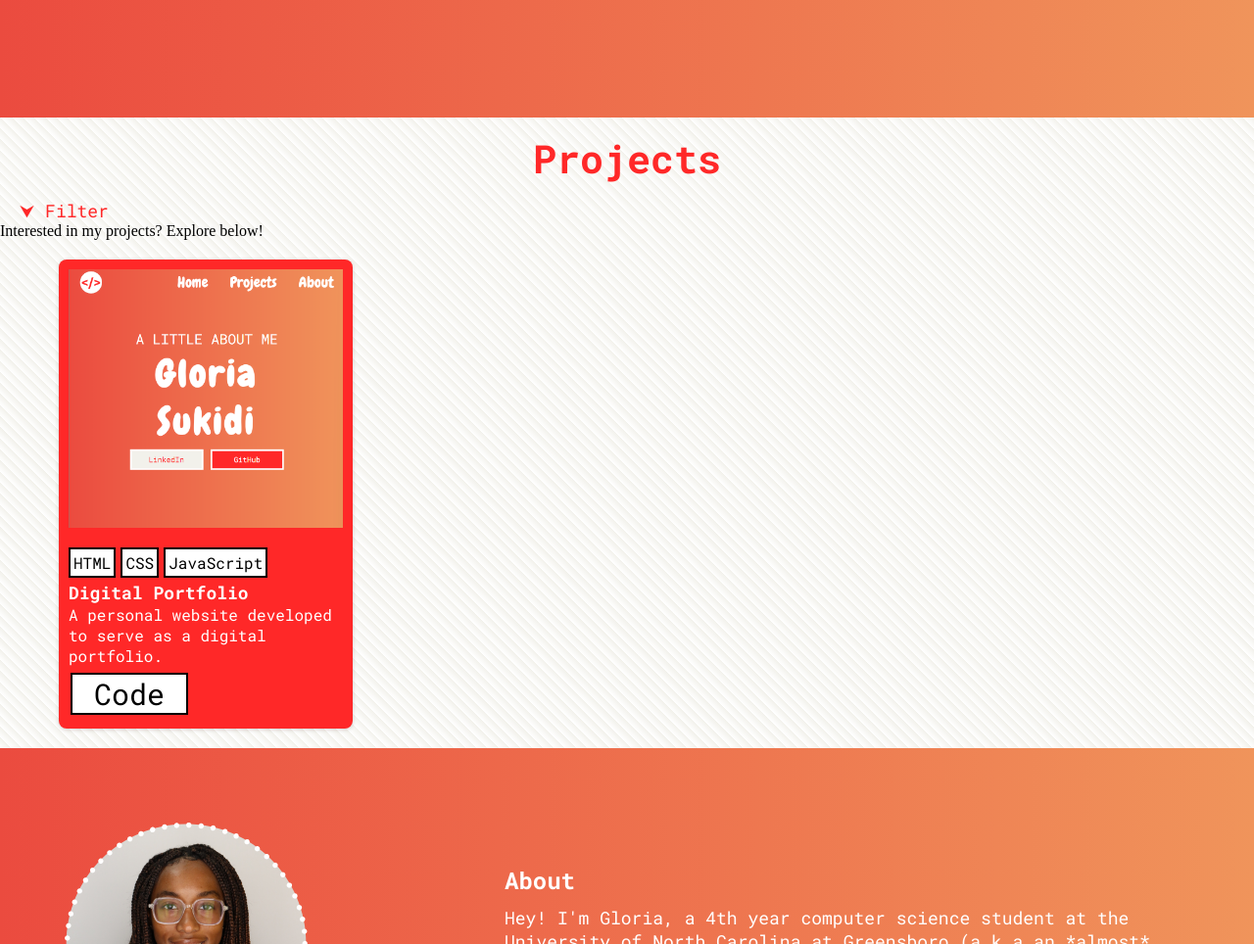
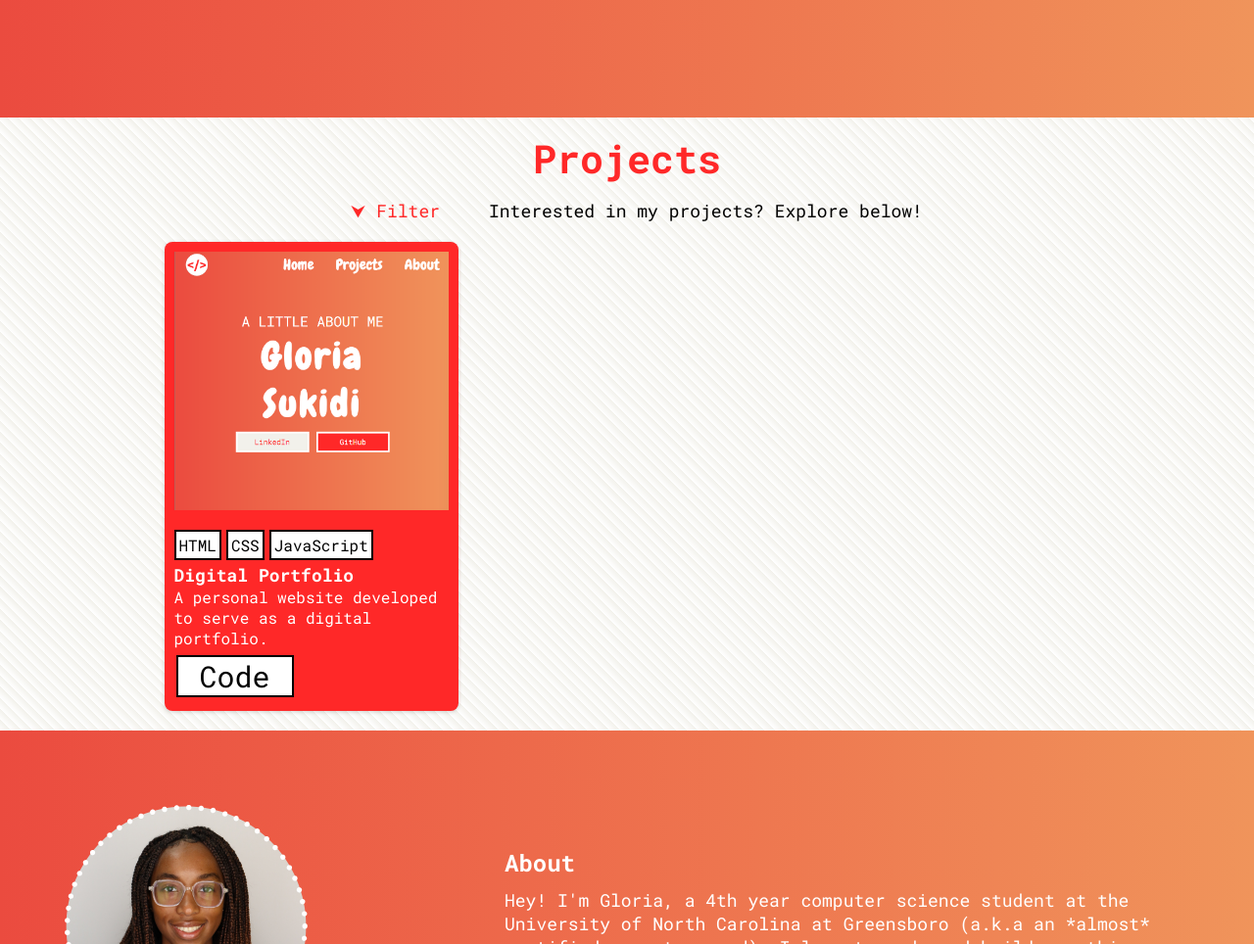
Before and after one commit to glogloria/personal-website, a plain HTML site: page index.html in a window 1280 px wide. Shown: the part 680-1644 px from the top of the page at 98% size. Drawn offline with Linux system fonts and the light colour scheme.

Commit message:
Adjusted projects subheader and added show and none display classes for filtering functionality

```diff
--- a/index.css
+++ b/index.css
@@ -161,6 +161,7 @@ a.github-button:hover {
         white,
         #f2f1eb 8px
     );
+    min-height: 500px;
 }
 
 #projects h1 {
@@ -173,9 +174,10 @@ a.github-button:hover {
     padding: 15px;
 }
 
-.header-container{
+.project-subheader{
     display: grid;
-    grid-template-columns: 1fr 1fr 1fr;
+    justify-content: center;
+    gap: 50px;
 }
 
 .dropdown {
@@ -200,6 +202,7 @@ a.github-button:hover {
 .dropdown-menu a {
     display: flex;
     flex-direction: column;
+    text-align: start;
     color: black;
     font-family: "Roboto Mono", monospace;
 }
@@ -217,7 +220,6 @@ a.github-button:hover {
     font-family: "Roboto Mono", monospace;
     font-size: large;
     grid-column: 1;
-    text-align: left;
     padding-left: 20px;
 }
 
@@ -225,7 +227,15 @@ a.github-button:hover {
     text-decoration: underline black;
 }
 
-.project-subtitle {
+.filterDiv {
+    display: none;
+}
+
+.filterDiv.show {
+    display: block;
+}
+
+#project-subtitle {
     color: black;
     font-family: "Roboto Mono", monospace;
     font-size: large;
@@ -237,7 +247,8 @@ a.github-button:hover {
 
 .project-container {
     display: grid;
-    grid-template-columns: 1fr 1fr 1fr;
+    grid-template-columns: 1fr 1fr;
+    grid-auto-flow: row;
     gap: 50px;
     padding: 20px;
     place-items: center;
```
